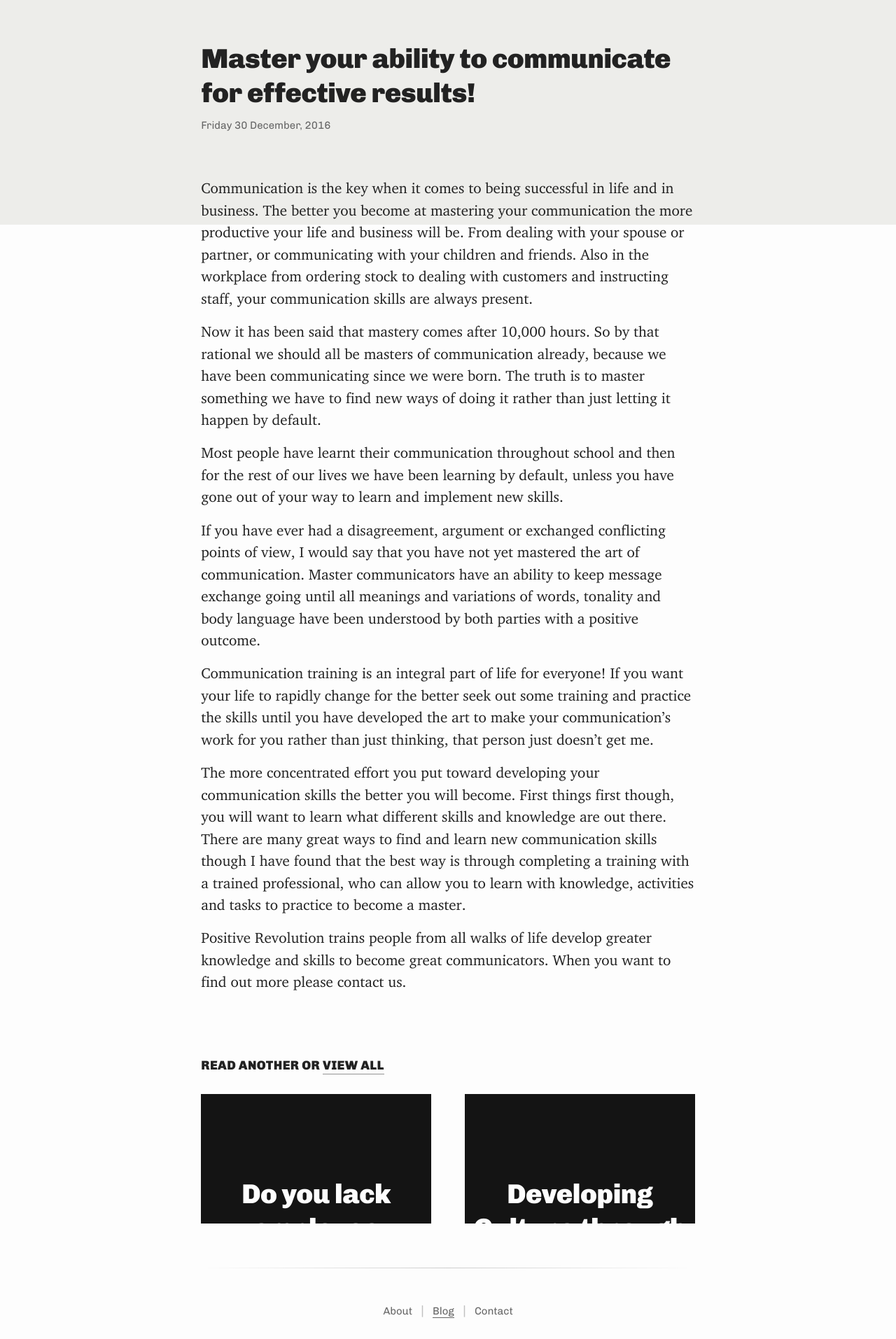
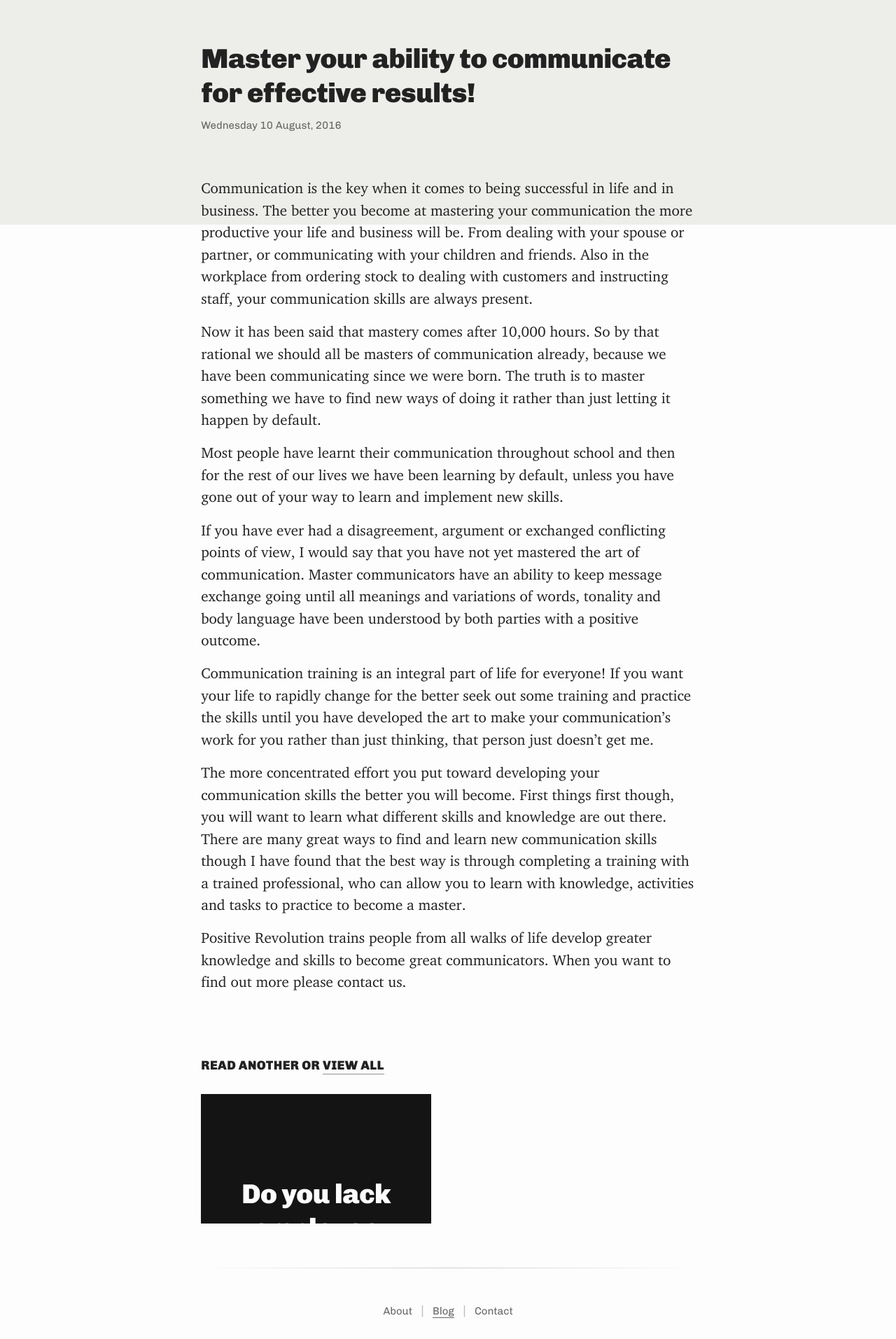
Before and after one commit to callumflack/positive-revolution, a Jekyll site: the page built from _posts/2016-08-10-master-your-communication-for-effective-results.markdown, in a window 1280 px wide. Shown: the part 868-2781 px from the top of the page at 70% size. Built offline with Jekyll 4.4.1, drawn with Linux system fonts in a browser that asks for light colours.

Commit message:
Updated Master Your Communication For Effective Results and 1 other file

```diff
--- a/_posts/2016-12-30-master-your-communication-for-effective-results.markdown
+++ b/_posts/2016-08-10-master-your-communication-for-effective-results.markdown
@@ -1,6 +1,6 @@
 ---
 title: Master your ability to communicate for effective results!
-date: 2016-12-30 10:34:00 Z
+date: 2016-08-10 10:34:00 Z
 image: "/uploads/Listening.jpg"
 extract:
 ---
```
